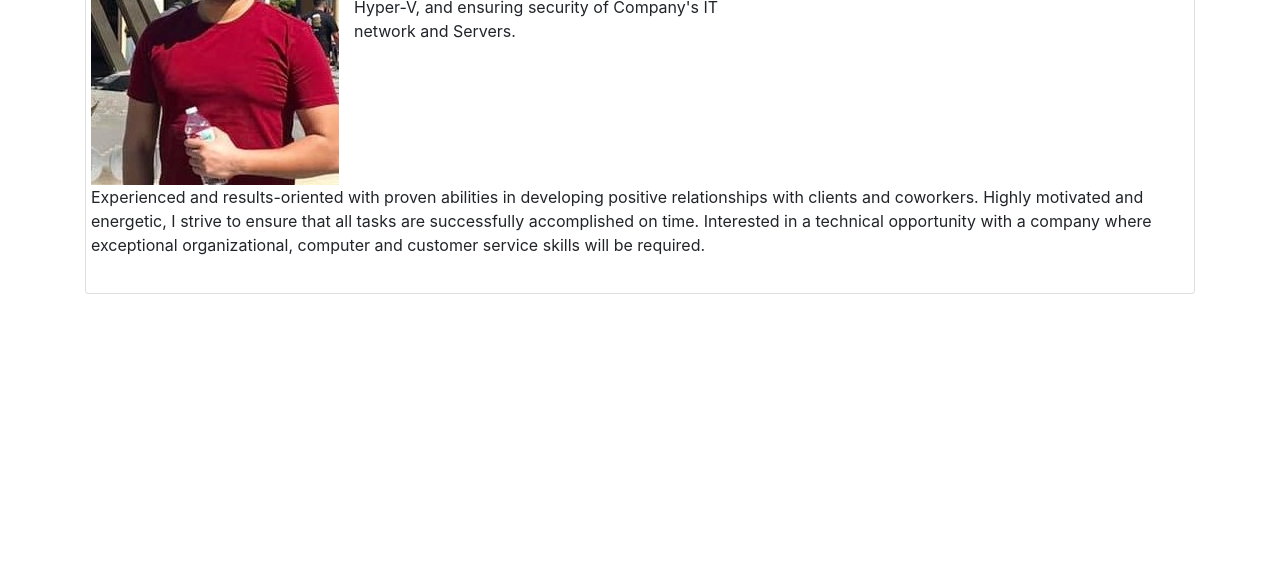
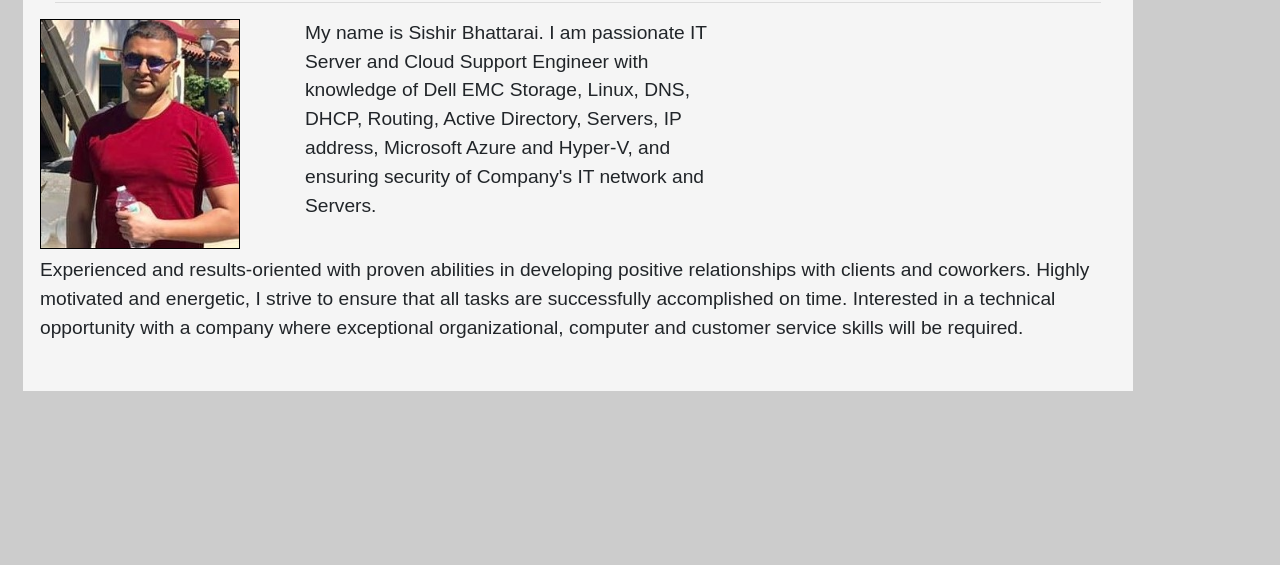
Before and after one commit to sishirbhattarai/-Responsive-portfolio-Homework, a plain HTML site: page index.html in a window 1280 px wide. Shown: the part 235-800 px from the top of the page. Drawn offline with nearby package versions, Linux system fonts and the light colour scheme; the site is published under a folder, as on GitHub Pages, so addresses that start at the root find nothing.

Commit message:
moved files

```diff
--- a/index.html
+++ b/index.html
@@ -9,7 +9,7 @@
       integrity="sha384-JcKb8q3iqJ61gNV9KGb8thSsNjpSL0n8PARn9HuZOnIxN0hoP+VmmDGMN5t9UJ0Z"
       crossorigin="anonymous"
     />
-    <link rel="stylesheet" type="text/css" href="/Assets/CSS/indexstyle.css" />
+    <link rel="stylesheet" type="text/css" href="indexstyle.css"/>
     <title>Document</title>
   </head>
   <body>
--- a/portfoliostyle.css
+++ b/portfoliostyle.css
@@ -23,11 +23,6 @@ body {font-family: Arial, Helvetica, sans-serif;
 
   }
 
-  @media screen and (max-width:768){
-      float: left;
-  }
-
-
   .col-sm-6{
       margin-bottom: 2rem;
   }
```
Also changed, not shown: contact.html (+1 -1 lines), portfolio.html (+1 -1 lines).
